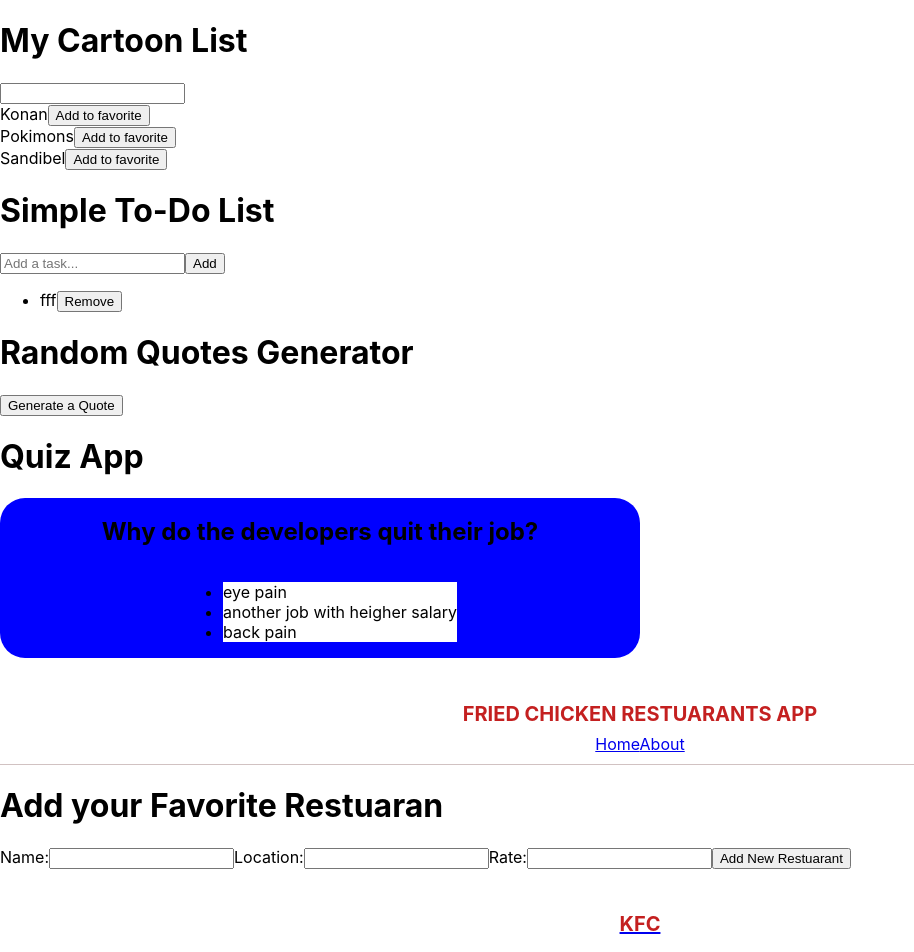
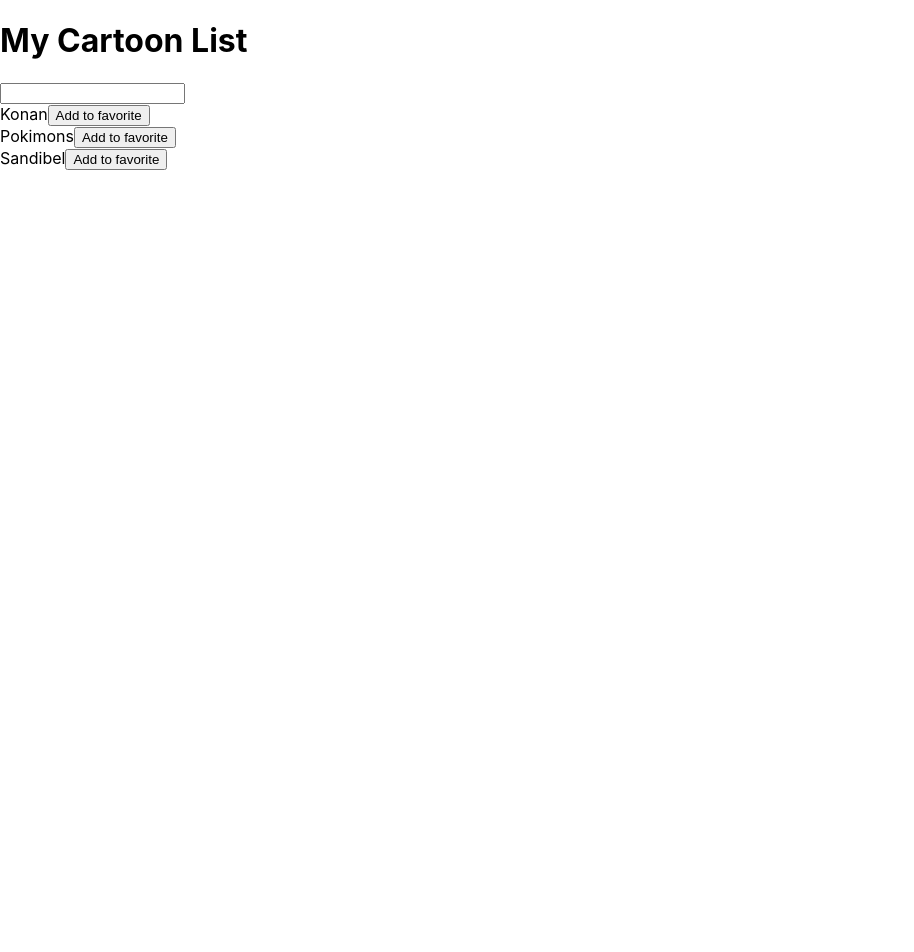
Before and after one commit to AfyaaKT/Homeworks, a React (Create React App) app: page / in a window 1280 px wide. Shown: the top 952 px of the page, without its empty margins (0-914 px from the left). After the commit the page ends 800 px from the top, so only its background shows below. Built offline with nearby package versions, Linux system fonts and the light colour scheme.

Commit message:
complete cartoon list

```diff
--- a/src/App.js
+++ b/src/App.js
@@ -1,12 +1,5 @@
-import {  Route,  Routes } from 'react-router-dom'
-import Navbar from './component/Navbar';
+
 import Home from './component/Cartoon';
-import Ratings from './component/Ratings';
-import ResPage from './component/ResPage';
-import Quize from './component/Quize';
-import Quote from './component/Quote';
-import Todo from './component/Todo';
-
 
 
 
@@ -15,15 +8,6 @@ function App() {
   return (
     <div >
       <Home/>
-      <Todo/>
-      <Quote/>
-      <Quize/>
-      <Navbar/>
-      <Routes>
-        <Route path='/' element={<Ratings/>}/>
-        <Route path='/ResPage' element={<ResPage/>} />
-      </Routes>
-
 
    </div>
   )
--- a/src/component/Navbar.jsx
+++ /dev/null
@@ -1,14 +0,0 @@
-import React from 'react'
-import { Link } from 'react-router-dom'
-
-const Navbar = () => {
-  return (
-    <div className='res'>
-      <h1>FRIED CHICKEN RESTUARANTS APP</h1>
-<Link to="/"  >Home</Link>
-<Link to="/about"  >About</Link>
-
-  </div>);
-}
-
-export default Navbar
--- a/src/component/Quize.jsx
+++ /dev/null
@@ -1,53 +0,0 @@
-import React, { useState } from 'react';
-
-const AnswerOptions = ({ answers, correctAnswer, onAnswerClick , selectedAnswer}) => {
-  return (
-    <ul>
-      {answers.map((answer, index) => (
-        <li
-          key={index}
-          onClick={() => onAnswerClick(answer)}
-           style={{
-                backgroundColor: selectedAnswer === answer ? (answer === correctAnswer ? 'green' : 'red') : 'white'
-              }}
-        >
-          {answer}
-        </li>
-      ))}
-    </ul>
-  );
-};
-
-const Quiz = () => {
-  const question = 'Why do the developers quit their job?';
-  const answers = ['eye pain', 'another job with heigher salary', 'back pain'];
-  const correctAnswer = 'back pain';
-
-  const [selectedAnswer, setSelectedAnswer] = useState(null);
-
-  const handleAnswerClick = (answer) => {
-    setSelectedAnswer(answer);
-  };
-
-  return (
-    <div className="quiz-app">
-      <h1>Quiz App</h1>
-      <div className="question-container">
-        <h2>{question}</h2>
-        <AnswerOptions
-          answers={answers}
-          correctAnswer={correctAnswer}
-          onAnswerClick={handleAnswerClick}
-          selectedAnswer={selectedAnswer}
-        />
-      </div>
-      {selectedAnswer && (
-        <p style={{ color: selectedAnswer === correctAnswer ? 'green' : 'red' }}>
-          {selectedAnswer === correctAnswer ? 'Correct!' : 'Incorrect!'}
-        </p>
-      )}
-    </div>
-  );
-};
-
-export default Quiz;
--- a/src/component/Quote.jsx
+++ /dev/null
@@ -1,29 +0,0 @@
-import React, {  useState } from 'react'
-
-const ButtonComponent=({handleClick})=> {
-    return(
-        <button onClick={handleClick}>Generate a Quote</button>
-
-    )
-
-}
-const Quote = () => {
-    const[quotes,setQoutes]=useState("")
-    const quotesData=["hello","Don't be hard on your self","take it easy","practice everyday" ,"practice makes perfect"]
-    const handleClick= () => {
-
-            const quoteIndex = Math.floor(Math.random()* quotesData.length);
-            setQoutes(quotesData[quoteIndex])
-
-    }
-
-  return (
-    <div>
-        <h1>Random Quotes Generator</h1>
-        {quotes && <h1>{quotes}</h1>}
-        <ButtonComponent handleClick={handleClick}/>
-    </div>
-  )
-}
-
-export default Quote
--- a/src/component/Ratings.jsx
+++ /dev/null
@@ -1,76 +0,0 @@
-import { useState } from "react";
-import { Link } from "react-router-dom";
-
-
-const Ratings = () => {
-    const[restuarants,setRestuarant]=useState([
-        {name:'KFC' ,
-        location: 'Jadria',
-        rate:5},
-        {name:'LEES' ,
-        location: 'Jadria',
-        rate:4}
-    ])
-    const[newRestuarants, setNewRestuarants]=useState({name:'' , location:'', rate:''})
-
-      const addRestuarant=()=>{
-        if(newRestuarants.name && newRestuarants.location && newRestuarants.rate){
-          const newRes=[...restuarants,newRestuarants];
-          setRestuarant(newRes)
-          setNewRestuarants("")
-        }
-
-
-      }
-      const handleDelete=(index)=>{
-        const newRes=restuarants.filter((_,i)=>index !== i);
-        setRestuarant(newRes);
-
-
-      }
-
-
-
-
-
-  return (
-    <div>
-     <div>
-        <h1>Add your Favorite Restuaran</h1>
-    <label>Name:<input type="text"
-    value={newRestuarants.name}
-    onChange={(e)=>setNewRestuarants({...newRestuarants, name:e.target.value})}
-     />
-    </label>
-    <label>Location:<input type="text"
-    value={newRestuarants.location}
-    onChange={(e)=>setNewRestuarants({...newRestuarants , location:e.target.value})} />
-    Rate:
-    </label>
-    <input value={newRestuarants.rate}
-    onChange={(e)=>setNewRestuarants({...newRestuarants, rate:e.target.value})}
-     />
-
-    <button onClick={addRestuarant}>Add New Restuarant</button>
-
-
-    </div>
-
-         {restuarants.map((item,index) => (
-        <div key={index} className="res">
-        <Link to="/ResPage">
-        <h1>{item.name}</h1>
-        </Link>
-        <p>{item.location}</p>
-        <p>{item.rate}</p>
-        <button onClick={()=>handleDelete(index)} >Delet Restuarant</button>
-
-        </div>
-
-      ))};
-
-    </div>
-  )
-}
-
-export default Ratings
--- a/src/component/ResPage.jsx
+++ /dev/null
@@ -1,11 +0,0 @@
-import React from 'react'
-
-const ResPage = () => {
-  return (
-    <div>
-        <h1>HI FROM THE BEST RESTUARANT</h1>
-    </div>
-  )
-}
-
-export default ResPage;
--- a/src/component/Todo.jsx
+++ /dev/null
@@ -1,43 +0,0 @@
-import React, { useState } from 'react';
-
-const Todo = () => {
-  const [tasks, setTasks] = useState(["fff"]);
-  const [newTask, setNewTask] = useState("");
-
-  const addTask = () => {
-    if (newTask !== "") {
-      setTasks([...tasks, newTask]);
-      setNewTask("");
-    }
-  };
-
-  const removeTask = (index) => {
-    const updatedTasks = tasks.filter((_, i) => i !== index);
-    setTasks(updatedTasks);
-  };
-
-  return (
-    <div className="app">
-      <h1>Simple To-Do List</h1>
-      <div className="input-container">
-        <input
-          type="text"
-          value={newTask}
-          onChange={(e) => setNewTask(e.target.value)}
-          placeholder="Add a task..."
-        />
-        <button onClick={addTask}>Add</button>
-      </div>
-      <ul className="task-list">
-        {tasks.map((task, index) => (
-          <li key={index}>
-            {task}
-            <button onClick={() => removeTask(index)}>Remove</button>
-          </li>
-        ))}
-      </ul>
-    </div>
-  );
-};
-
-export default Todo;
```
Also changed, not shown: src/component/About.jsx (deleted, +0 -9 lines), src/component/Choises.jsx (deleted, +0 -18 lines), src/component/calculator.jsx (deleted, +0 -80 lines), src/component/lrearning.jsx (deleted, +0 -19 lines).
